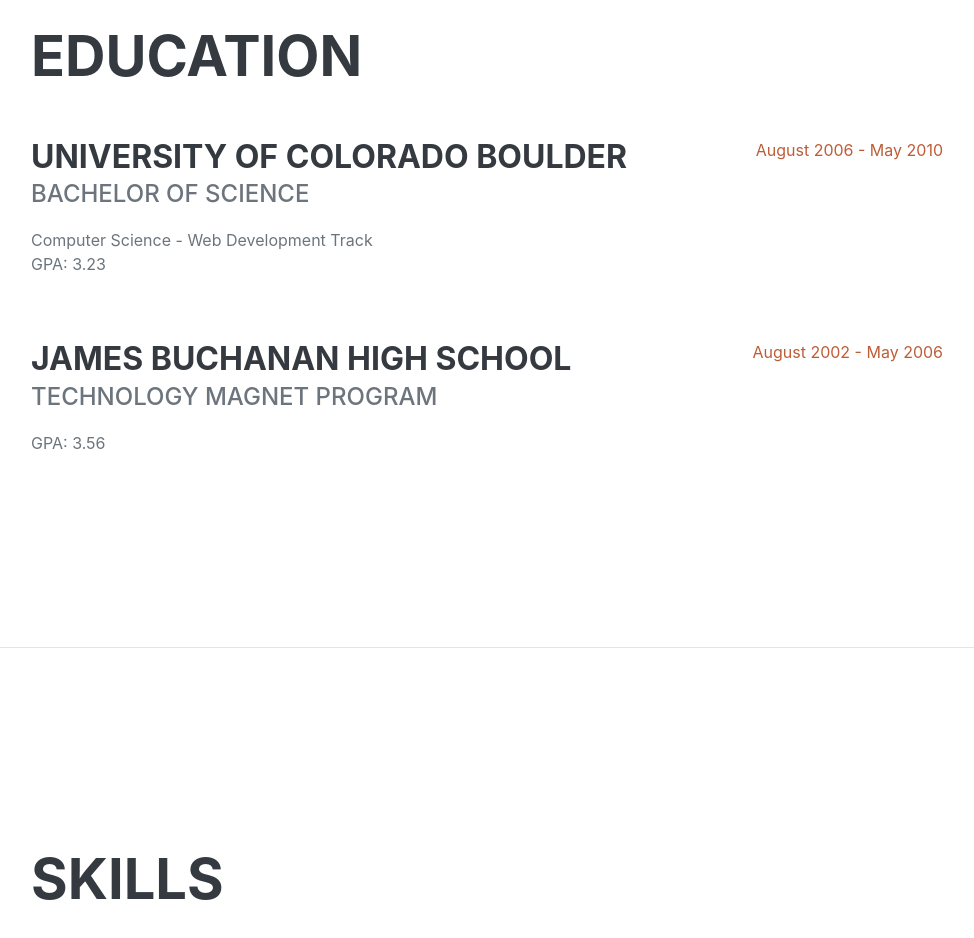
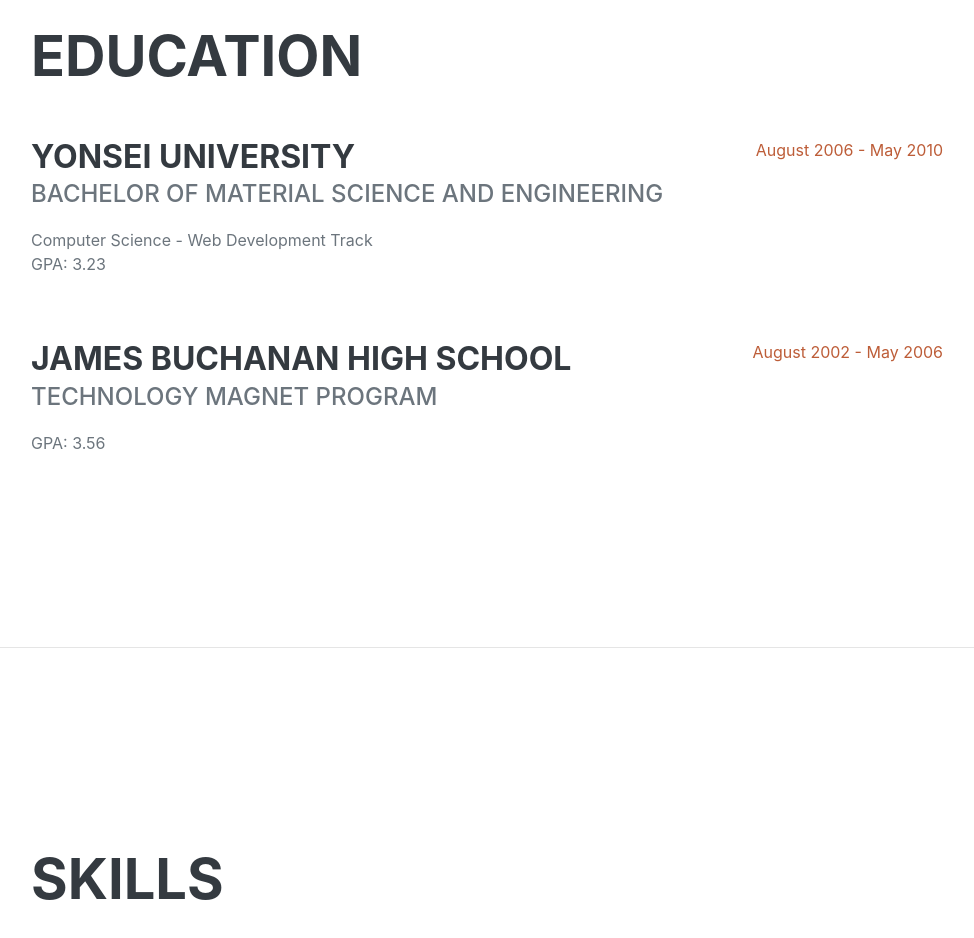
Before and after one commit to geonwoo0223/geonwoo0223.github.io, a plain HTML site: page index.html in a window 1280 px wide. Shown: the part 2160-3098 px from the top of the page, without its empty margins (289-1263 px from the left). Drawn offline with nearby package versions, Linux system fonts and the light colour scheme; a web font is replaced by a local one.

Commit message:
Initial Commit

```diff
--- a/index.html
+++ b/index.html
@@ -19,7 +19,7 @@
         <!-- Navigation-->
         <nav class="navbar navbar-expand-lg navbar-dark bg-primary fixed-top" id="sideNav">
             <a class="navbar-brand js-scroll-trigger" href="#page-top">
-                <span class="d-block d-lg-none">Clarence Taylor</span>
+                <span class="d-block d-lg-none">Geonwoo Lee</span>
                 <span class="d-none d-lg-block"><img class="img-fluid img-profile rounded-circle mx-auto mb-2" src="assets/img/profile.jpg" alt="" /></span>
             </a>
             <button class="navbar-toggler" type="button" data-toggle="collapse" data-target="#navbarSupportedContent" aria-controls="navbarSupportedContent" aria-expanded="false" aria-label="Toggle navigation"><span class="navbar-toggler-icon"></span></button>
@@ -102,8 +102,8 @@
                     <h2 class="mb-5">Education</h2>
                     <div class="d-flex flex-column flex-md-row justify-content-between mb-5">
                         <div class="flex-grow-1">
-                            <h3 class="mb-0">University of Colorado Boulder</h3>
-                            <div class="subheading mb-3">Bachelor of Science</div>
+                            <h3 class="mb-0">Yonsei University</h3>
+                            <div class="subheading mb-3">Bachelor of Material Science and Engineering</div>
                             <div>Computer Science - Web Development Track</div>
                             <p>GPA: 3.23</p>
                         </div>
```
Also changed, not shown: assets/img/logo.png (deleted).
